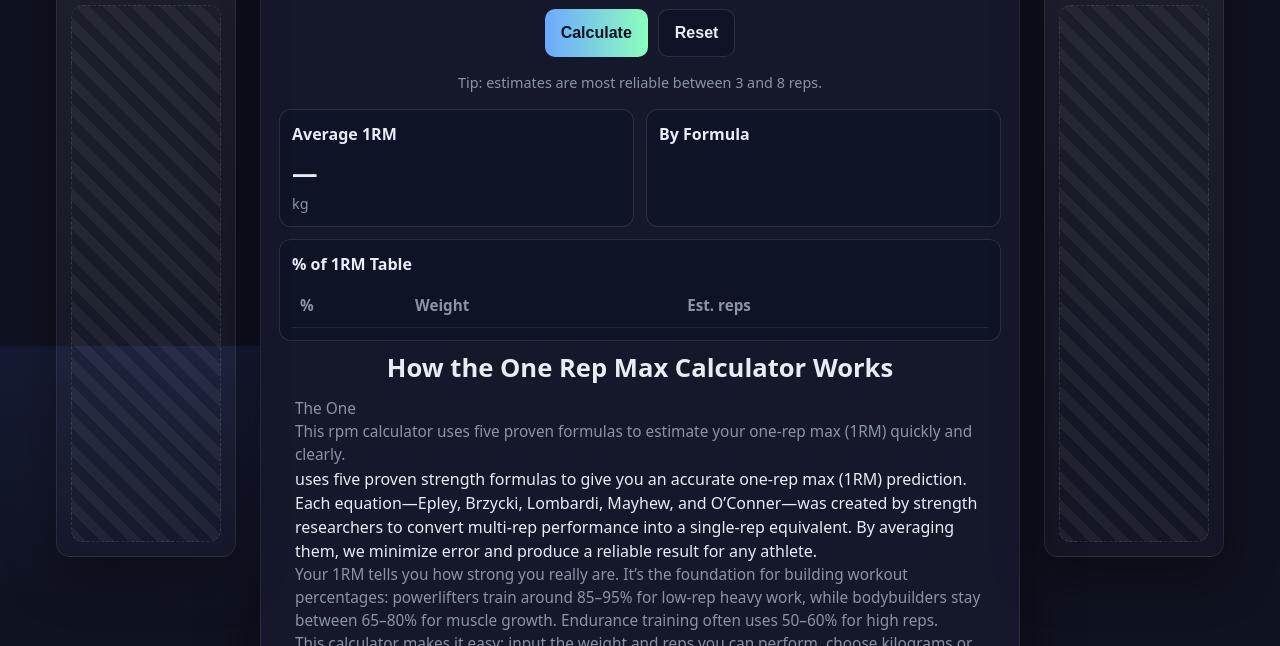
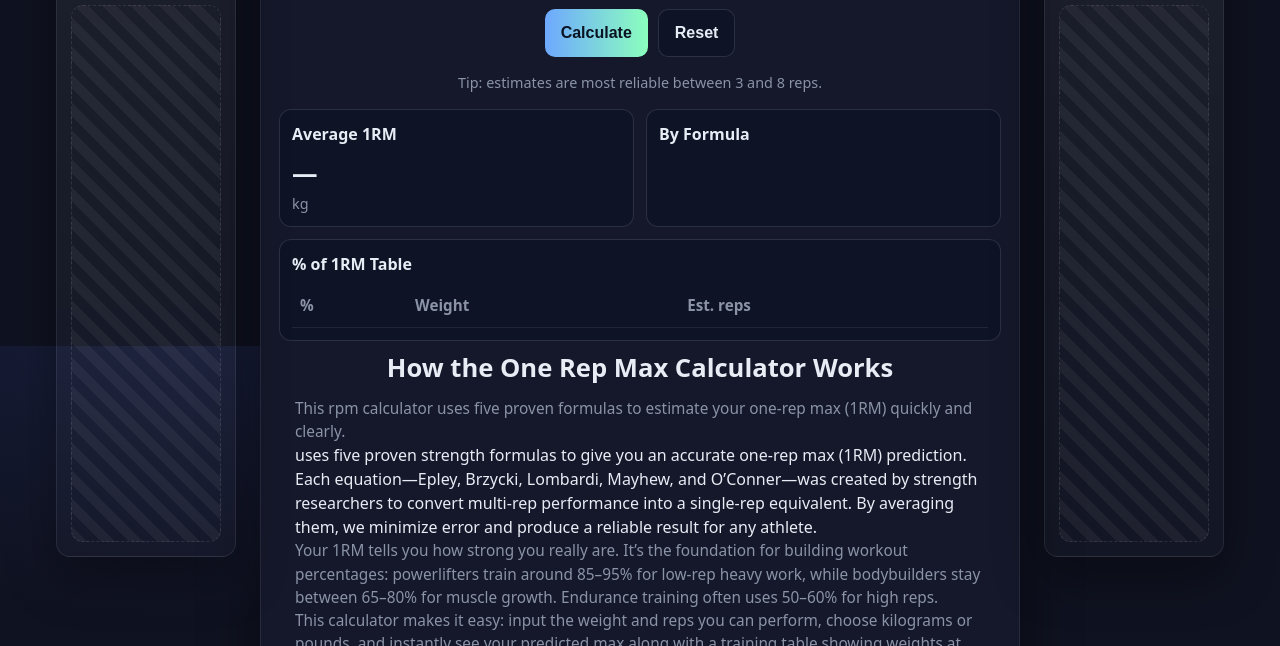
Before and after one commit to shx994/tool, a plain HTML site: page index.html in a window 1280 px wide. Shown: the part 454-1100 px from the top of the page. Drawn offline with Linux system fonts and the light colour scheme.

Commit message:
Update index.html

```diff
--- a/index.html
+++ b/index.html
@@ -635,8 +635,7 @@
             <!-- How it works -->
             <section class="hero" id="how" style="margin-top:8px">
                 <h2>How the One Rep Max Calculator Works</h2>
-                <p>The One
-                <p> This rpm calculator uses five proven formulas to estimate your one-rep max (1RM) quickly and clearly.
+                </p> <p> This rpm calculator uses five proven formulas to estimate your one-rep max (1RM) quickly and clearly.
                 </p> uses five proven strength formulas to give you an accurate one-rep max (1RM) prediction. Each
                 equation—Epley, Brzycki, Lombardi, Mayhew, and O’Conner—was created by strength researchers to convert
                 multi-rep performance into a single-rep equivalent. By averaging them, we minimize error and produce a
```
